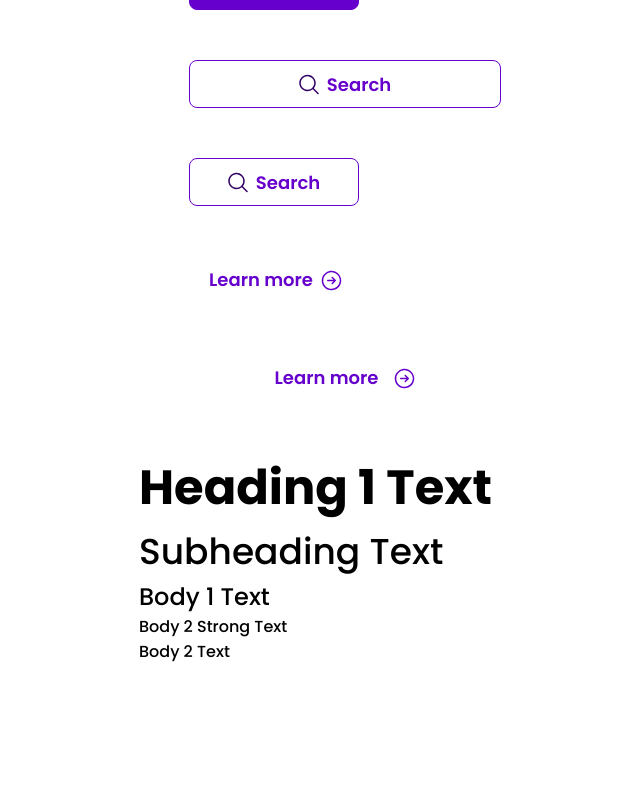
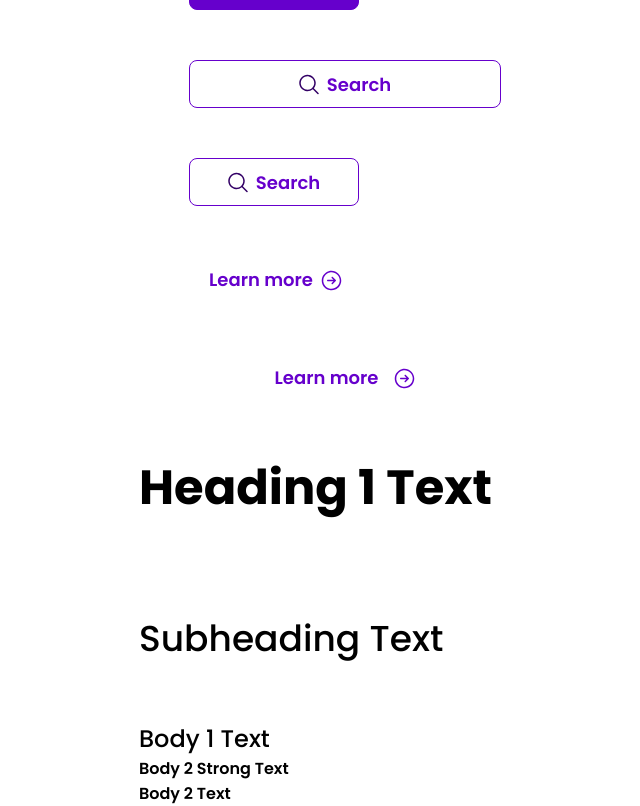
Before and after one commit to shademel/neurostudy-portal, a Next.js app: page / in a window 1280 px wide. Shown: the part 362-1168 px from the top of the page, without its empty margins (295-935 px from the left). Before the commit the page ends 1026 px from the top, so only its background shows below. Built offline with nearby package versions, Linux system fonts and the light colour scheme.

Commit message:
cleaning up files and moving styles to css

```diff
--- a/src/app/components/typography/Example.tsx
+++ b/src/app/components/typography/Example.tsx
@@ -6,9 +6,15 @@ const ExampleComponent = () => {
   return (
     <div>
       <Typography variant={TypographyVariant.H1}>Heading 1 Text</Typography>
+      <br />
       <Typography variant={TypographyVariant.H2}>Subheading Text</Typography>
+      <br />
       <Typography variant={TypographyVariant.Body1}>Body 1 Text</Typography>
-      <Typography variant={TypographyVariant.Body2Strong}>Body 2 Strong Text</Typography>
+      <br />
+      <Typography variant={TypographyVariant.Body2Strong}>
+        Body 2 Strong Text
+      </Typography>
+      <br />
       <Typography variant={TypographyVariant.Body2}>Body 2 Text</Typography>
     </div>
   );
--- a/src/app/components/typography/Typography.tsx
+++ b/src/app/components/typography/Typography.tsx
@@ -1,8 +1,9 @@
 import React from 'react';
+import styles from './typography.module.css';
 
 export enum TypographyVariant {
   H1 = 'h1',
-  H2 = 'h2',
+  H2 = 'h2', //Subheading
   Body1 = 'body1',
   Body2Strong = 'body2-strong',
   Body2 = 'body2',
@@ -14,7 +15,6 @@ interface TypographyProps {
   ariaLabel?: string;
   ariaLabelledBy?: string;
   role?: string;
-  tabIndex?: number;
 }
 
 const Typography: React.FC<TypographyProps> = ({
@@ -23,38 +23,75 @@ const Typography: React.FC<TypographyProps> = ({
   ariaLabel,
   ariaLabelledBy,
   role,
-  tabIndex,
 }) => {
-  const getStyle = () => {
   switch (variant) {
     case TypographyVariant.H1:
-        return { fontSize: '48px', fontWeight: 'bold' };
+      return (
+        <h1
+          area-aria-label={ariaLabel}
+          aria-labelledby={ariaLabelledBy}
+          role={role}
+          className={styles.heading1}
+        >
+          {children}
+        </h1>
+      );
     case TypographyVariant.H2:
-        return { fontSize: '36px', fontWeight: 'medium' };
+      return (
+        <h2
+          area-aria-label={ariaLabel}
+          aria-labelledby={ariaLabelledBy}
+          role={role}
+          className={styles.heading2}
+        >
+          {children}
+        </h2>
+      );
     case TypographyVariant.Body1:
-        return { fontSize: '24px', fontWeight: 'regular' };
+      return (
+        <span
+          area-aria-label={ariaLabel}
+          aria-labelledby={ariaLabelledBy}
+          role={role}
+          className={styles.body1}
+        >
+          {children}
+        </span>
+      );
     case TypographyVariant.Body2Strong:
-        return { fontSize: '16px', fontWeight: 'semibold' };
+      return (
+        <span
+          area-aria-label={ariaLabel}
+          aria-labelledby={ariaLabelledBy}
+          role={role}
+          className={styles.body2Strong}
+        >
+          {children}
+        </span>
+      );
     case TypographyVariant.Body2:
-        return { fontSize: '16px', fontWeight: 'regular' };
+      return (
+        <span
+          area-aria-label={ariaLabel}
+          aria-labelledby={ariaLabelledBy}
+          role={role}
+          className={styles.body2}
+        >
+          {children}
+        </span>
+      );
     default:
-        return {};
+      return (
+        <span
+          area-aria-label={ariaLabel}
+          aria-labelledby={ariaLabelledBy}
+          role={role}
+          className={styles.body1}
+        >
+          {children}
+        </span>
+      );
   }
 };
 
-  const style = getStyle();
-
-  return (
-    <div
-      style={style}
-      aria-label={ariaLabel}
-      aria-labelledby={ariaLabelledBy}
-      role={role}
-      tabIndex={tabIndex}
-    >
-      {children}
-    </div>
-  );
-};
-
 export default Typography;
--- /dev/null
+++ b/src/app/components/typography/typography.module.css
@@ -0,0 +1,42 @@
+.heading1 {
+  color: #000;
+  font-size: 48px;
+  font-style: normal;
+  font-weight: 700;
+  line-height: normal;
+}
+
+.heading2 {
+  color: #000;
+  font-size: 36px;
+  font-style: normal;
+  font-weight: 500;
+  line-height: normal;
+}
+
+.body1 {
+  color: #000;
+  font-family: var(--poppins-font);
+  font-size: 24px;
+  font-style: normal;
+  font-weight: 400;
+  line-height: normal;
+}
+
+.body2Strong {
+  color: #000;
+  font-family: var(--poppins-font);
+  font-size: 16px;
+  font-style: normal;
+  font-weight: 600;
+  line-height: normal;
+}
+
+.body2 {
+  color: #000;
+  font-family: var(--poppins-font);
+  font-size: 16px;
+  font-style: normal;
+  font-weight: 600;
+  line-height: normal;
+}
--- a/src/app/page.tsx
+++ b/src/app/page.tsx
@@ -10,8 +10,8 @@ export default function Home() {
       </div>
 
       <div>
-        <ButtonDisplay></ButtonDisplay>
-        <Example></Example>
+        <ButtonDisplay />
+        <Example />
       </div>
     </main>
   );
```
Lines whose indentation alone changed are shown as unchanged.
